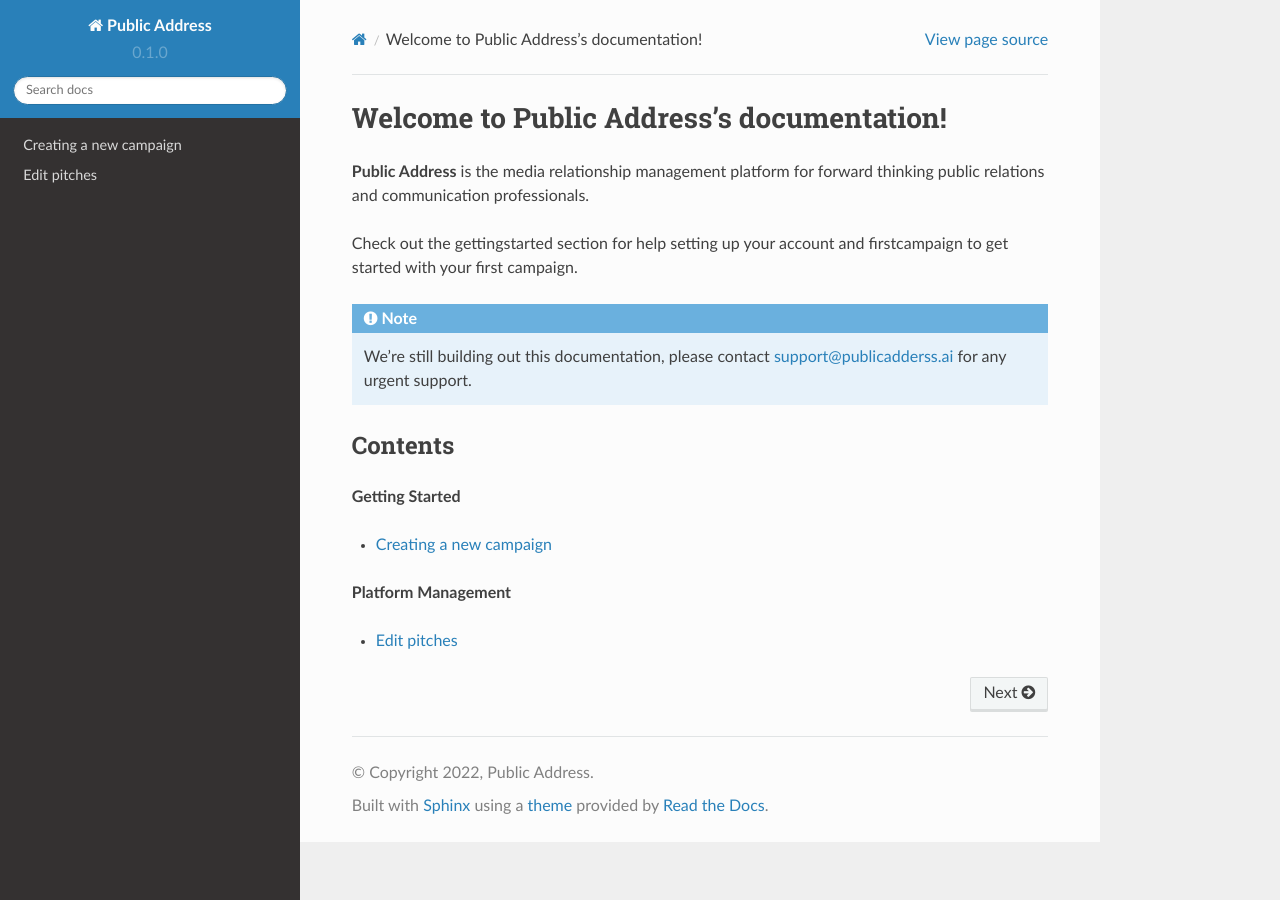
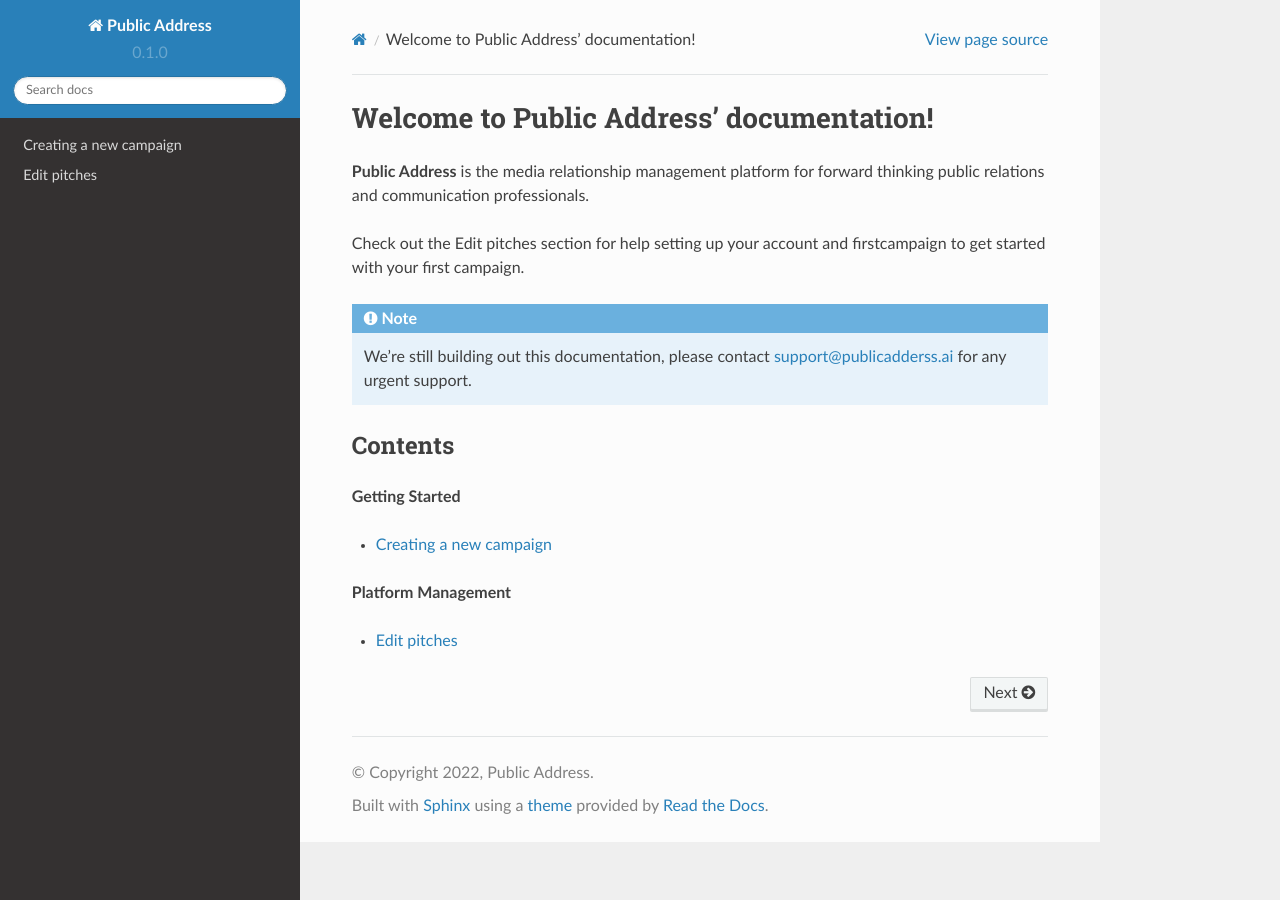
Before and after one commit to Public-Address/docs, a Sphinx documentation site: the page built from docs/source/index.rst, in a window 1280 px wide. Built offline with Sphinx 7.4.7 and the Read the Docs theme 2.0.0, drawn with Linux system fonts in a browser that asks for light colours.

Commit message:
Fixed names

```diff
--- a/docs/source/index.rst
+++ b/docs/source/index.rst
@@ -1,10 +1,10 @@
-Welcome to Public Address's documentation!
+Welcome to Public Address' documentation!
 ===================================
 
 **Public Address** is the media relationship management platform for
 forward thinking public relations and communication professionals.
 
-Check out the :ref:`gettingstarted` section for help setting up
+Check out the :ref:`Edit pitches` section for help setting up
 your account and :ref:`firstcampaign` to get started with your first campaign.
 
 .. note::
```
Also changed, not shown: docs/source/api.rst (deleted, +0 -7 lines).
